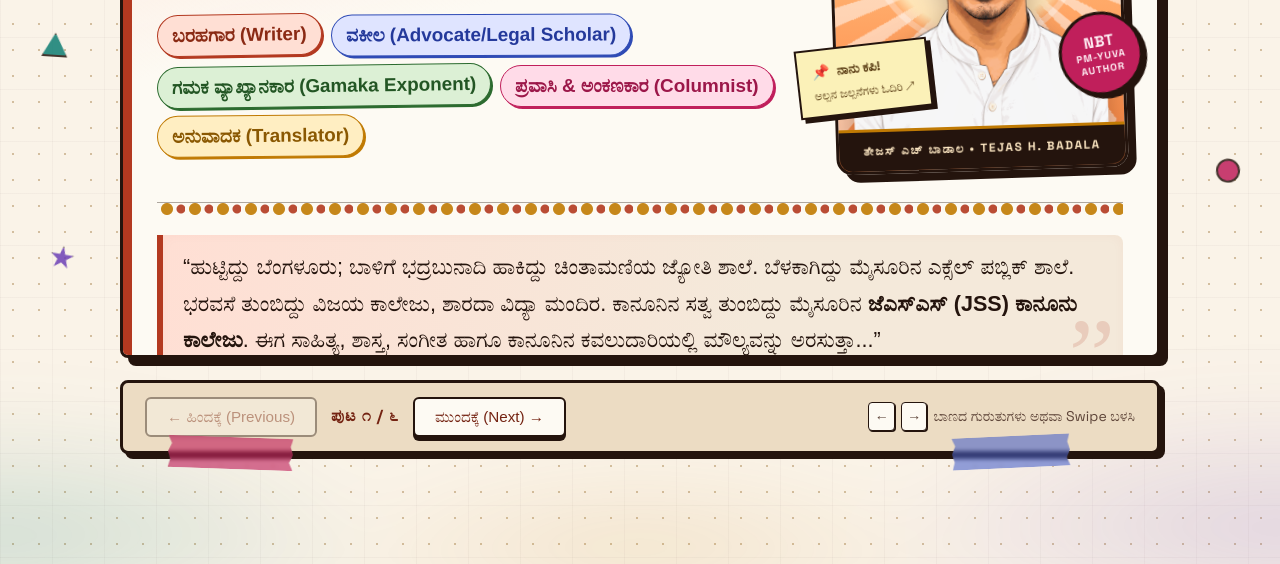
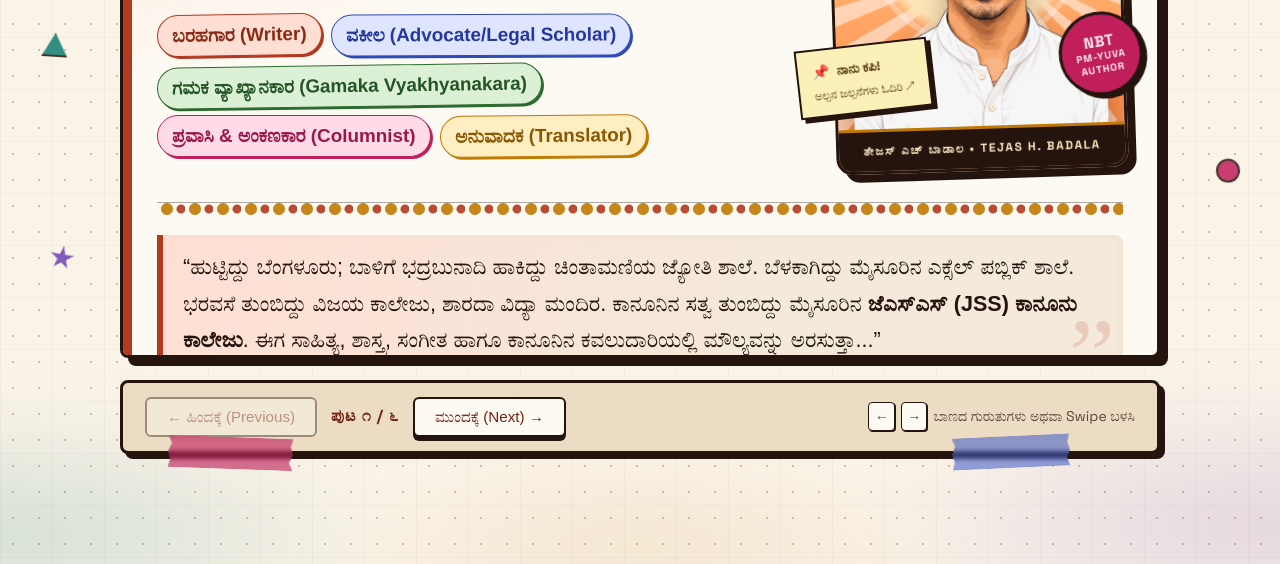
Before and after one commit to indragopa/tejugoju, a plain HTML site: page index.html in a window 1280 px wide. Shown: the part 327-891 px from the top of the page. Drawn offline with Linux system fonts and the light colour scheme; a web font is replaced by a local one.

Commit message:
Update Gamaka Exponent label to Gamaka Vyakhyanakara

```diff
--- a/index.html
+++ b/index.html
@@ -1342,7 +1342,7 @@
                 <div class="m3-chip-bar">
                   <span class="m3-chip tone-1" style="--i: -1;">ಬರಹಗಾರ (Writer)</span>
                   <span class="m3-chip tone-2" style="--i: 1;">ವಕೀಲ (Advocate/Legal Scholar)</span>
-                  <span class="m3-chip tone-3" style="--i: -0.5;">ಗಮಕ ವ್ಯಾಖ್ಯಾನಕಾರ (Gamaka Exponent)</span>
+                  <span class="m3-chip tone-3" style="--i: -0.5;">ಗಮಕ ವ್ಯಾಖ್ಯಾನಕಾರ (Gamaka Vyakhyanakara)</span>
                   <span class="m3-chip tone-4" style="--i: 1.5;">ಪ್ರವಾಸಿ & ಅಂಕಣಕಾರ (Columnist)</span>
                   <span class="m3-chip tone-5" style="--i: 0;">ಅನುವಾದಕ (Translator)</span>
                 </div>
```
